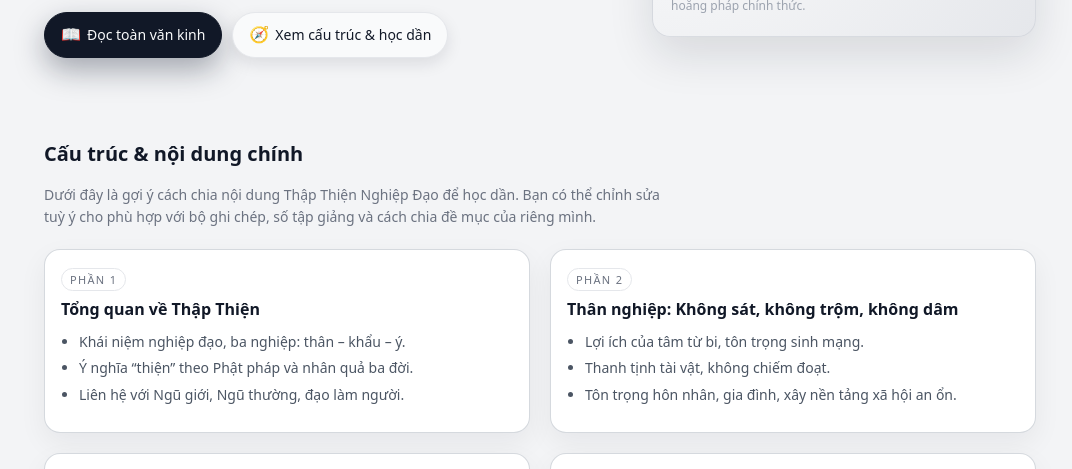
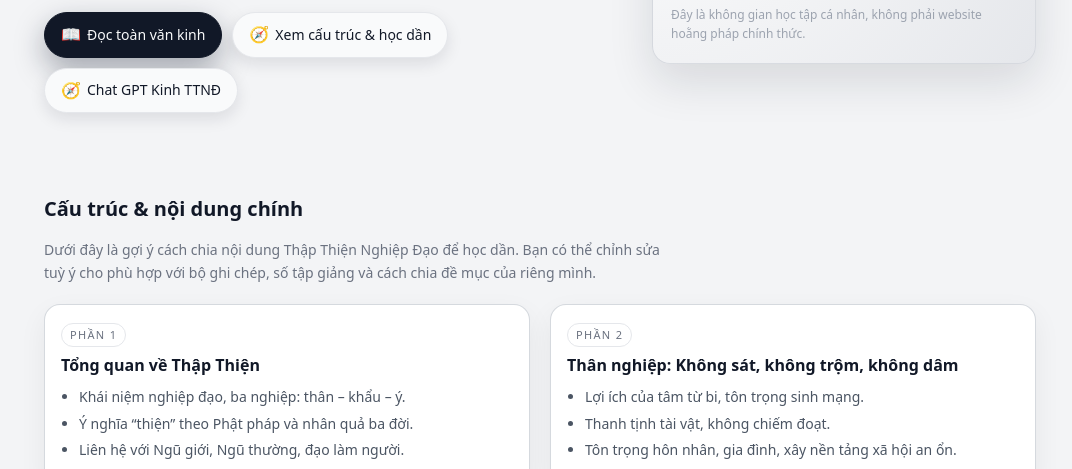
Before and after one commit to m-invoice/PhatThuyetTTNDKinh, a plain HTML site: page index.html in a window 1280 px wide. Shown: the part 320-789 px from the top of the page, without its empty margins (100-1172 px from the left). Drawn offline with Linux system fonts and the light colour scheme.

Commit message:
Update index.html

```diff
--- a/index.html
+++ b/index.html
@@ -321,6 +321,9 @@
               <a class="btn secondary" href="#noi-dung">
                 <span>🧭</span> Xem cấu trúc & học dần
               </a>
+              <a class="btn secondary" href="https://chatgpt.com/g/g-682c84c2a6a081919f4cc5cbd5f15eb8-thap-thien-nghiep-dao-kinh">
+                <span>🧭</span> Chat GPT Kinh TTNĐ
+              </a>
             </div>
           </div>
 
```
